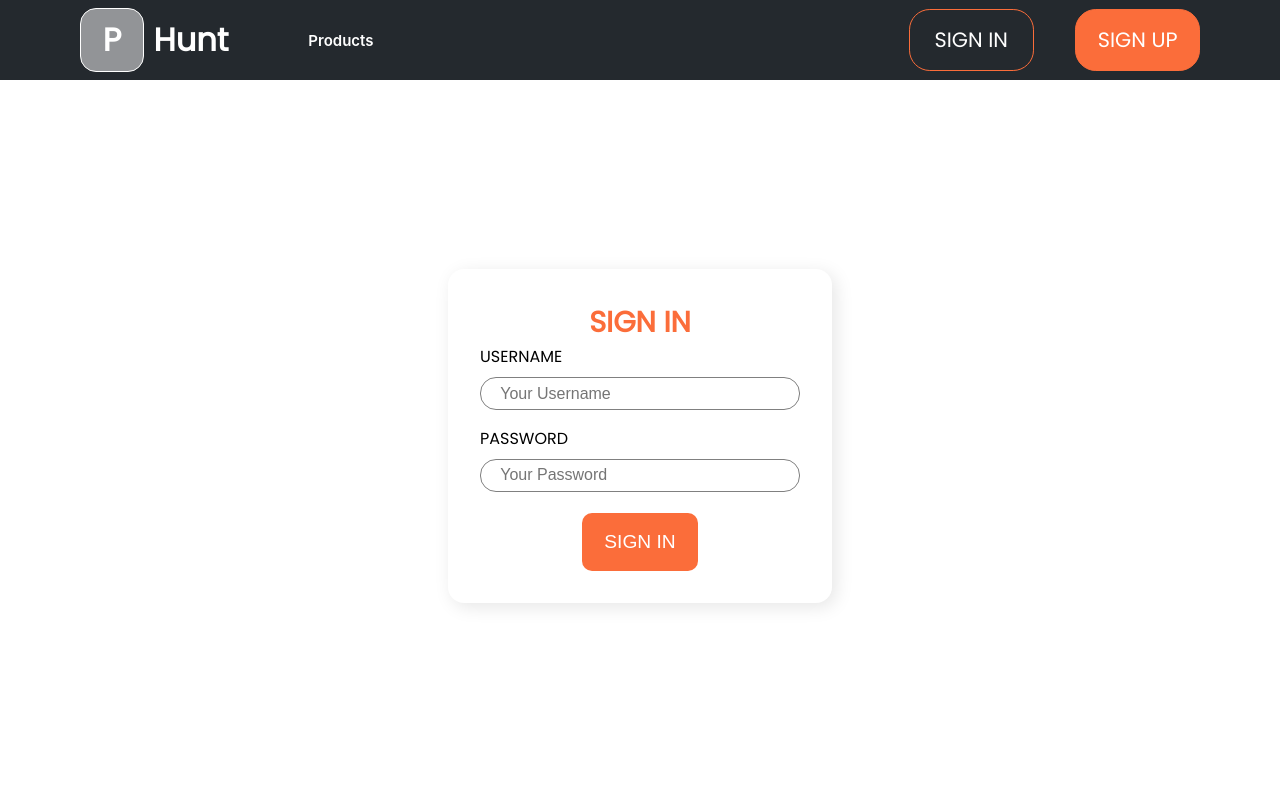
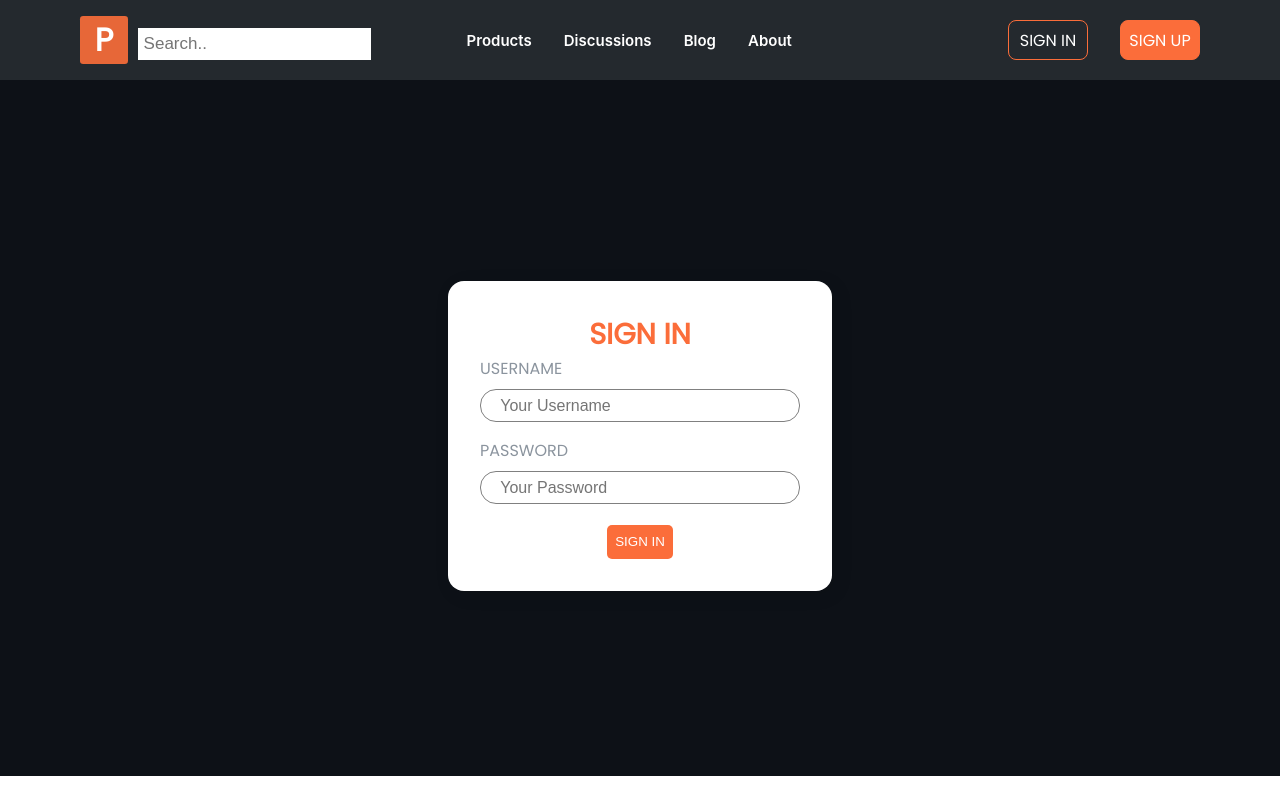
Before and after one commit to CaptainVee/product-hunt, a React (Create React App) app: page /signin in a window 1280 px wide. Built offline with nearby package versions, Linux system fonts and the light colour scheme.

Commit message:
changed a lot of things on the ui

```diff
--- a/public/index.html
+++ b/public/index.html
@@ -15,8 +15,10 @@
       user's mobile device or desktop. See https://developers.google.com/web/fundamentals/web-app-manifest/
     -->
     <link rel="manifest" href="%PUBLIC_URL%/manifest.json" />
-    <link rel="stylesheet"
-          href="https://fonts.googleapis.com/css?family=Poppins"/>
+    <link
+      rel="stylesheet"
+      href="https://fonts.googleapis.com/css?family=Poppins"
+    />
     <!--
       Notice the use of %PUBLIC_URL% in the tags above.
       It will be replaced with the URL of the `public` folder during the build.
--- a/src/App.js
+++ b/src/App.js
@@ -11,6 +11,7 @@ import * as actions from './store/actions/index';
 import Profile from './container/Profile/Profile';
 import ProductDetail from './container/ProductDetail/ProductDetail';
 import FounderProfile from './container/FounderProfile/FounderProfile';
+
 
 class App extends Component {
   componentDidMount() {
--- a/src/component/Layout/Layout.module.css
+++ b/src/component/Layout/Layout.module.css
@@ -1,4 +1,5 @@
 .Main {
-    width: 100%;
-    padding-top: 6em;
+  width: 100%;
+  padding-top: 6em;
+  background-color: #0d1117;
 }
--- a/src/component/NavBar/NavBar.js
+++ b/src/component/NavBar/NavBar.js
@@ -54,7 +54,7 @@ class NavBar extends Component {
     else {
         otherSide = (
             <div className = {classes.NavButtons}>
-                <NavItem link = '/profile'>Profile</NavItem>
+                <NavItem link = '/profile'>Profile </NavItem>
                 <Button clicked = {() => this.props.onLogOut()} >Log Out</Button>
             </div>
         )
@@ -67,9 +67,9 @@ class NavBar extends Component {
             <div className = {classes.NavAside}>
                 <div className = {classes.Logo}>
                     <div className = {classes.Initial}>
-                        <h1>P</h1>
+                        <h1 >P</h1>
                     </div>
-                    <h1>Hunt</h1>
+                    <input className = {classes.search} type="text" placeholder="Search.."></input>
                 </div>
                 <div className = {classes.NavItems}>
                     <NavItems />
--- a/src/component/NavBar/NavBar.module.css
+++ b/src/component/NavBar/NavBar.module.css
@@ -19,15 +19,23 @@
   align-items: center;
 }
 
+.search {
+  float: right;
+  padding: 6px;
+  border: none;
+  margin-top: 8px;
+  margin-right: 16px;
+  font-size: 17px;
+}
+
 .Initial {
   display: flex;
   justify-content: center;
   align-items: center;
-    background-color: rgba(255,255,255, 0.5);
-    border: 1px solid white;
-    height: 4em;
-    width: 4em;
-    border-radius: 1em;
+  background-color: #fb6d3ae8;
+  height: 3em;
+  width: 3em;
+  border-radius: 0.2em;
   margin-right: 0.6em;
 }
 
@@ -58,7 +66,7 @@
   display: none;
 }
 
-@media(max-width: 768px) {
+@media (max-width: 768px) {
   .Header {
     height: 5em;
     padding: 0 1em;
@@ -92,7 +100,7 @@
     flex-direction: column;
     position: absolute;
     height: 15em;
-        background-color: #503E9D;
+    background-color: #503e9d;
     width: 80%;
     top: 5em;
     left: -1em;
@@ -105,7 +113,7 @@
     flex-direction: column;
   }
 
-    .SideBar .NavButtons{
+  .SideBar .NavButtons {
     display: flex;
     flex-direction: column;
     align-items: flex-start;
@@ -114,5 +122,4 @@
   .SideBar .NavButtons Button {
     margin-left: 0;
   }
-
 }
--- a/src/component/NavBar/NavItems/NavButton/NavButton.module.css
+++ b/src/component/NavBar/NavItems/NavButton/NavButton.module.css
@@ -1,12 +1,11 @@
 .SignIn {
-    height: 3em;
-    width: 6em;
-    border-radius: 1em;
+  height: 2.5em;
+  width: 5em;
+  border-radius: 0.5em;
   color: white;
-    border: 1px solid #FB6D3A;
+  border: 1px solid #fb6d3a;
   background-color: transparent;
   outline: none;
-    font-size: 1.3rem;
   cursor: pointer;
   display: flex;
   justify-content: center;
@@ -16,14 +15,13 @@
 }
 
 .SignUp {
-    height: 3em;
-    width: 6em;
-    border-radius: 1em;
+  height: 2.5em;
+  width: 5em;
+  border-radius: 0.5em;
   color: white;
-    border: 1px solid #FB6D3A;
-    background-color: #FB6D3A;
+  border: 1px solid #fb6d3a;
+  background-color: #fb6d3a;
   outline: none;
-    font-size: 1.3rem;
   cursor: pointer;
   margin-left: 2em;
   display: flex;
@@ -33,7 +31,7 @@
   text-transform: uppercase;
 }
 
-@media(max-width: 768px) {
+@media (max-width: 768px) {
   .SignIn {
     height: 2.5em;
     width: 5em;
--- a/src/component/NavBar/NavItems/NavItems.js
+++ b/src/component/NavBar/NavItems/NavItems.js
@@ -13,6 +13,9 @@ const NavItems = (props) => {
     return (
         <ul className = {classes.NavItems}>
             <NavItem link = '/'>Products</NavItem>
+            <NavItem link = '#'>Discussions</NavItem>
+            <NavItem link = '#'>Blog</NavItem>
+            <NavItem link = '#'>About</NavItem>
             {postProduct}
         </ul>
     );
--- a/src/component/Product/Product.module.css
+++ b/src/component/Product/Product.module.css
@@ -2,19 +2,18 @@
   display: flex;
   width: 100%;
   padding: 2em;
-    border-radius: 1em;
+  border: 0.0625em solid #30363d;
+  border-radius: 0.375em;
   box-sizing: border-box;
-    box-shadow: 4px 4px 18px rgba(0,0,0,0.2);
+  box-shadow: 4px 4px 18px rgba(0, 0, 0, 0.2);
   align-items: center;
   cursor: pointer;
   height: 10em;
   margin-bottom: 2em;
-    background-color: white;
-    transition: background-color 1s ease-in-out;
 }
 
 .Product:hover {
-    background-color: rgba(0,0,0,0.05);
+  background-color: rgba(0, 0, 0, 0.05);
 }
 
 .ProductImgCountainer {
@@ -41,7 +40,7 @@
 .Title {
   text-transform: uppercase;
   font-size: 1.2rem;
-    color: #FB6D3A;
+  color: #c1552fe8;
 }
 
 .Caption {
@@ -75,7 +74,7 @@
   border-radius: 5px;
 }
 
-@media(max-width: 414px) {
+@media (max-width: 414px) {
   .Product {
     padding: 0.5em 1em;
     border-radius: 0.5em;
--- a/src/component/UI/Button/Button.module.css
+++ b/src/component/UI/Button/Button.module.css
@@ -1,20 +1,19 @@
 .Button {
-    height: 3em;
-    width: 6em;
-    border: none;
-    border-radius: 10px;
-    color: white;
-    background-color: #FB6D3A;
-    outline: none;
-    text-transform: uppercase;
-    font-size: 1.2rem;
-    cursor: pointer;
+  height: 2.5em;
+  width: 5em;
+  border: none;
+  border-radius: 5px;
+  color: white;
+  background-color: #fb6d3a;
+  outline: none;
+  text-transform: uppercase;
+  cursor: pointer;
 }
 
 .Button:focus {
-    box-shadow: 4px 4px 5px rgba(0,0,0,0.2);
+  box-shadow: 4px 4px 5px rgba(0, 0, 0, 0.2);
 }
 
-.Button:hover{
-    box-shadow: 4px 4px 5px rgba(0,0,0,0.2);
+.Button:hover {
+  box-shadow: 4px 4px 5px rgba(0, 0, 0, 0.2);
 }
--- a/src/container/Products/Products.module.css
+++ b/src/container/Products/Products.module.css
@@ -7,12 +7,13 @@
 }
 
 .Date {
-    border-bottom: 1px solid rgb(173, 170, 170);
   margin-bottom: 1em;
   padding-bottom: 0.3em;
+  font-size: 1em;
+  color: #cac7c5;
 }
 
-@media(max-width: 768px) {
+@media (max-width: 768px) {
   .Products {
     padding: 1em;
   }
--- a/src/index.css
+++ b/src/index.css
@@ -6,14 +6,15 @@
 
 body {
   margin: 0;
-  font-family: 'Poppins', -apple-system, BlinkMacSystemFont, 'Segoe UI', 'Roboto', 'Oxygen',
-    'Ubuntu', 'Cantarell', 'Fira Sans', 'Droid Sans', 'Helvetica Neue',
-    sans-serif;
+  font-family: "Poppins", -apple-system, BlinkMacSystemFont, "Segoe UI",
+    "Roboto", "Oxygen", "Ubuntu", "Cantarell", "Fira Sans", "Droid Sans",
+    "Helvetica Neue", sans-serif;
   -webkit-font-smoothing: antialiased;
   -moz-osx-font-smoothing: grayscale;
+  color: #8b949e;
 }
 
 code {
-  font-family: source-code-pro, Menlo, Monaco, Consolas, 'Courier New',
+  font-family: source-code-pro, Menlo, Monaco, Consolas, "Courier New",
     monospace;
 }
```
Lines whose indentation alone changed are shown as unchanged.
